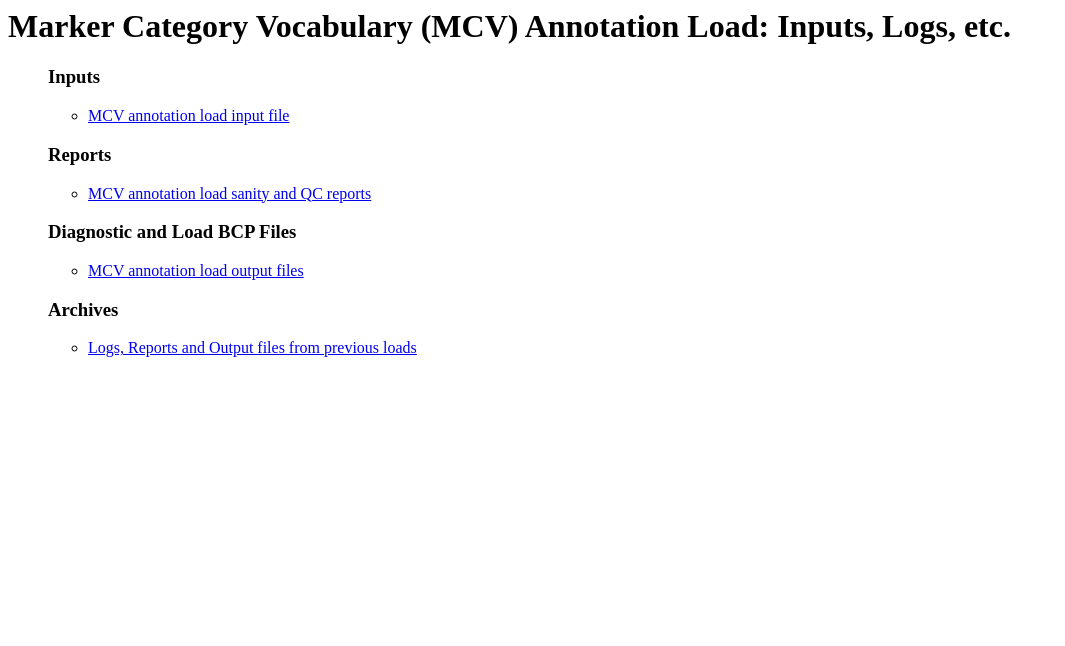
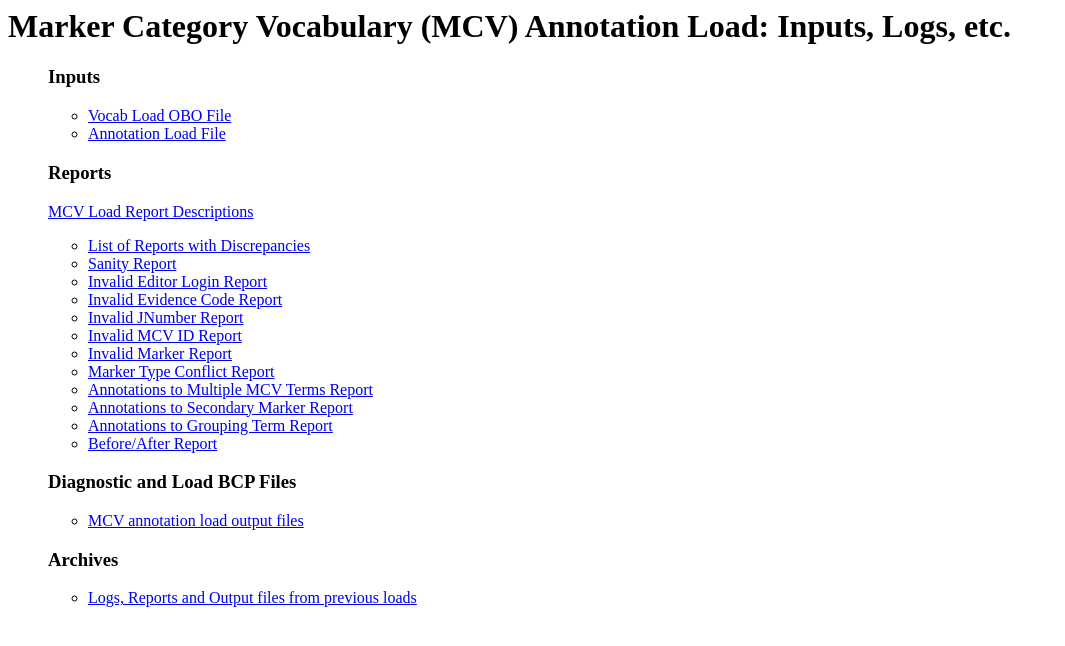
Before and after one commit to mgijax/mcvload, a plain HTML site: page index.html in a window 1280 px wide. Shown: the whole page, without its empty margins (0-1065 px from the left). Drawn offline with Linux system fonts and the light colour scheme.

Commit message:
mcvload-4-4-0-8

```diff
--- a/index.html
+++ b/index.html
@@ -4,22 +4,36 @@
 
 <H3>Inputs</H3>
 <UL>
-<LI><A HREF="/data/loads/mcv/mcvload/input">MCV annotation load input file</A></LI>
+<LI><A HREF="/data/loads/mgi/mcvload/input/MCV_Vocab.obo">Vocab Load OBO File</A>
+<LI><A HREF="/data/loads/mgi/mcvload/input/mcvload.txt">Annotation Load File</A>
 </UL>
 
 <H3>Reports</H3>
+<A HREF="http://prodwww.informatics.jax.org/wiki/index.php/sw:Mcvload#Sanity_Reports.2FLogs">MCV Load Report Descriptions</A>
+<P>
 <UL>
-<LI><A HREF="/data/loads/mcv/mcvload/reports">MCV annotation load sanity and QC reports</A>
+<LI><A HREF="/data/loads/mgi/mcvload/reports/reportsWithDiscrepancies.rpt">List of Reports with Discrepancies</A>
+<LI><A HREF="/data/loads/mgi/mcvload/reports/sanity.rpt">Sanity Report</A>
+<LI><A HREF="/data/loads/mgi/mcvload/reports/invalid_editor.rpt">Invalid Editor Login Report</A>
+<LI><A HREF="/data/loads/mgi/mcvload/reports/invalid_evid.rpt">Invalid Evidence Code Report</A>
+<LI><A HREF="/data/loads/mgi/mcvload/reports/invalid_jnum.rpt">Invalid JNumber Report</A>
+<LI><A HREF="/data/loads/mgi/mcvload/reports/invalid_mcvid.rpt">Invalid MCV ID Report</A>
+<LI><A HREF="/data/loads/mgi/mcvload/reports/invalid_marker.rpt">Invalid Marker Report</a>
+<LI><A HREF="/data/loads/mgi/mcvload/reports/markertype_conflict.rpt">Marker Type Conflict Report</A>
+<LI><A HREF="/data/loads/mgi/mcvload/reports/multiple_mcv.rpt">Annotations to Multiple MCV Terms Report</A>
+<LI><A HREF="/data/loads/mgi/mcvload/reports/secondary_marker.rpt">Annotations to Secondary Marker Report</A>
+<LI><A HREF="/data/loads/mgi/mcvload/reports/grouping_term.rpt">Annotations to Grouping Term Report</A>
+<LI><A HREF="/data/loads/mgi/mcvload/reports/before_after.rpt">Before/After Report</A>
 </UL>
 
 <H3>Diagnostic and Load BCP Files</H3>
 <UL>
-<LI><A HREF="/data/loads/mcvload/mcvload/output/">MCV annotation load output files</A>
+<LI><A HREF="/data/loads/mgi/mcvload/output/">MCV annotation load output files</A>
 </UL>
 
  <H3>Archives</H3>
  <UL>
- <LI><A HREF="/data/loads/mcv/mcvload/archive/">Logs, Reports and Output files from previous loads</A>
+ <LI><A HREF="/data/loads/mgi/mcvload/archive/">Logs, Reports and Output files from previous loads</A>
  </UL>
 
 </UL>
```
Also changed, not shown: 1 other file.
